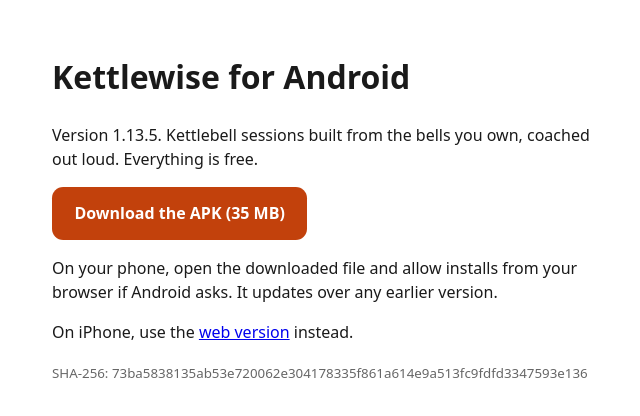
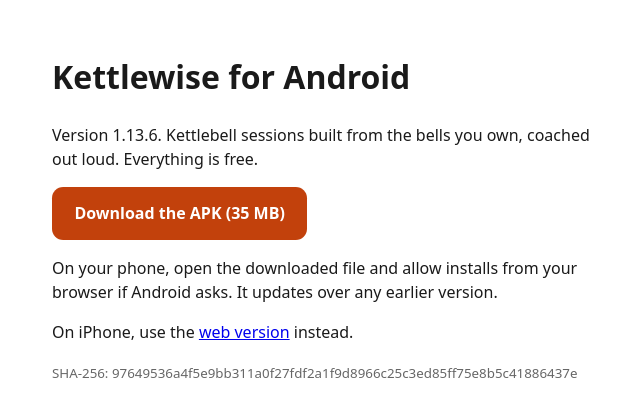
Before and after one commit to kettlewise/kettlewise, a plain HTML site: page download/index.html in a window 1280 px wide. Shown: the full height of the page, 316-956 px from the left. Drawn offline with Linux system fonts and the light colour scheme.

```diff
--- a/download/index.html
+++ b/download/index.html
@@ -3,8 +3,8 @@
 <title>Download Kettlewise for Android</title>
 <style>body{font:16px/1.5 system-ui,sans-serif;max-width:34rem;margin:0 auto;padding:2rem 1rem;color:#1a1a1a}a.btn{display:inline-block;background:#C2410C;color:#fff;padding:.9rem 1.4rem;border-radius:.7rem;text-decoration:none;font-weight:700}small{color:#666}</style></head>
 <body><h1>Kettlewise for Android</h1>
-<p>Version 1.13.5. Kettlebell sessions built from the bells you own, coached out loud. Everything is free.</p>
+<p>Version 1.13.6. Kettlebell sessions built from the bells you own, coached out loud. Everything is free.</p>
 <p><a class="btn" href="Kettlewise.apk">Download the APK (35 MB)</a></p>
 <p>On your phone, open the downloaded file and allow installs from your browser if Android asks. It updates over any earlier version.</p>
 <p>On iPhone, use the <a href="../app/">web version</a> instead.</p>
-<p><small>SHA-256: 73ba5838135ab53e720062e304178335f861a614e9a513fc9fdfd3347593e136</small></p></body></html>
+<p><small>SHA-256: 97649536a4f5e9bb311a0f27fdf2a1f9d8966c25c3ed85ff75e8b5c41886437e</small></p></body></html>
```
Also changed, not shown: 1 other file.
